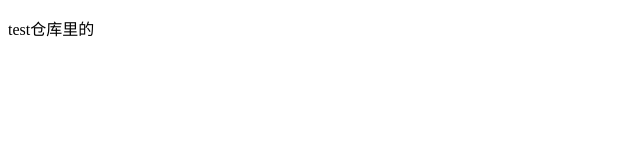
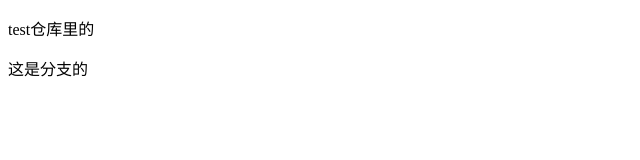
Before and after one commit to gqs944131589/test, a plain HTML site: page index.html in a window 1280 px wide. Shown: the whole page, without its empty margins (0-640 px from the left). Drawn offline with Linux system fonts and the light colour scheme.

Commit message:
分支的

```diff
--- a/index.html
+++ b/index.html
@@ -8,5 +8,6 @@
 </head>
 <body>
         <p>test仓库里的</p>
+        <p>这是分支的</p>
 </body>
 </html>
```
